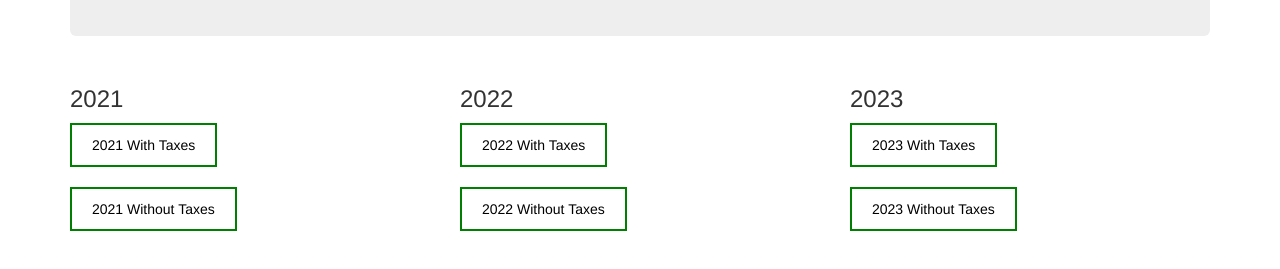
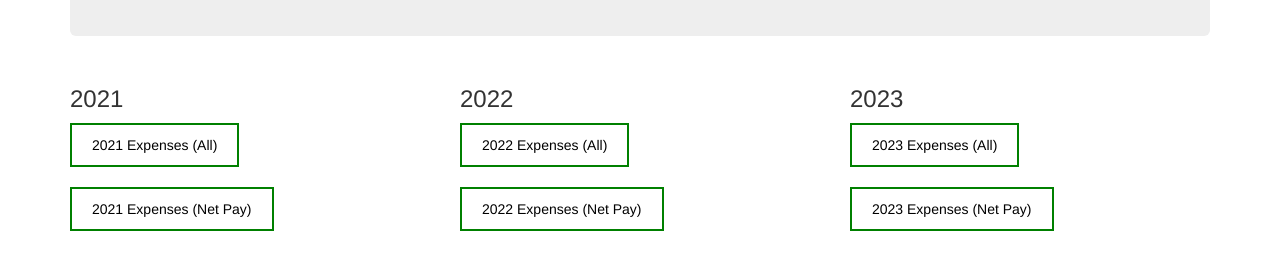
Before and after one commit to ramitsuri/gnucash, a plain HTML site: page report/output/index.html in a window 1280 px wide. Shown: the part 159-428 px from the top of the page. Drawn offline with nearby package versions, Linux system fonts and the light colour scheme.

Commit message:
Filter more expenses

```diff
--- a/report/output/index.html
+++ b/report/output/index.html
@@ -33,24 +33,24 @@
   <div class="row">
     <div class="col-sm-4">
       <h3>2021</h3>
-      <a href="reports/2021_Taxes.html">2021 With Taxes</a>
+      <a href="reports/2021_Expenses_All.html">2021 Expenses (All)</a>
       <br>
       <br>
-      <a href="reports/2021_No_Taxes.html">2021 Without Taxes</a>
+      <a href="reports/2021_Expenses_Filtered.html">2021 Expenses (Net Pay)</a>
     </div>
     <div class="col-sm-4">
       <h3>2022</h3>
-      <a href="reports/2022_Taxes.html">2022 With Taxes</a>
+      <a href="reports/2022_Expenses_All.html">2022 Expenses (All)</a>
       <br>
       <br>
-      <a href="reports/2022_No_Taxes.html">2022 Without Taxes</a>
+      <a href="reports/2022_Expenses_Filtered.html">2022 Expenses (Net Pay)</a>
     </div>
     <div class="col-sm-4">
       <h3>2023</h3>
-      <a href="reports/2023_Taxes.html">2023 With Taxes</a>
+      <a href="reports/2023_Expenses_All.html">2023 Expenses (All)</a>
       <br>
       <br>
-      <a href="reports/2023_No_Taxes.html">2023 Without Taxes</a>
+      <a href="reports/2023_Expenses_Filtered.html">2023 Expenses (Net Pay)</a>
     </div>
   </div>
 </div>
```
Also changed, not shown: 2 other files.
